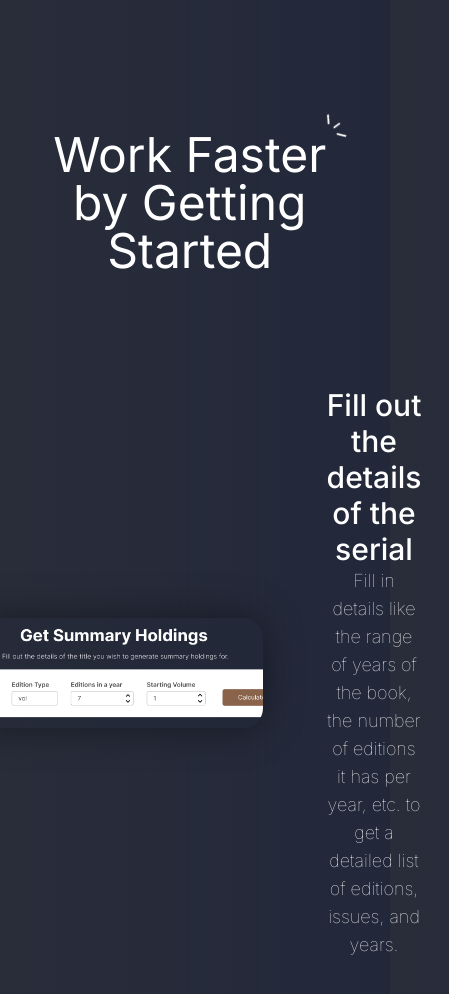
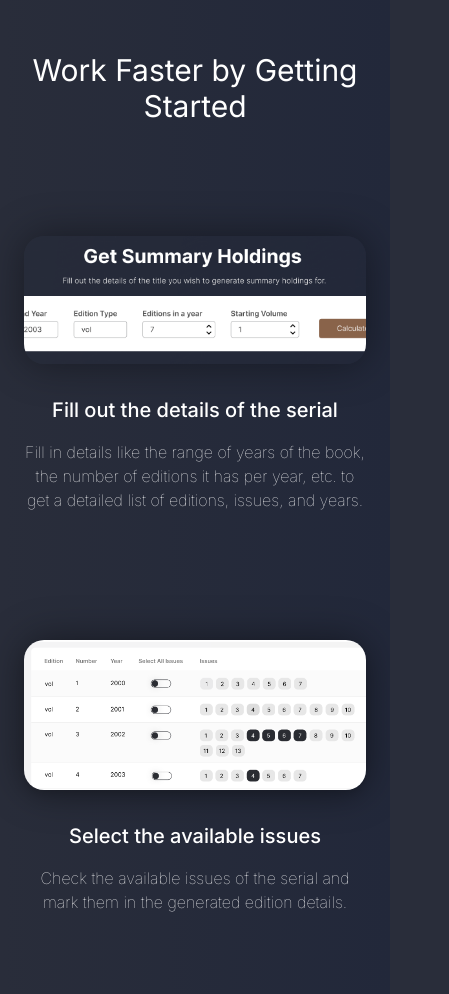
Before and after one commit to jjose14-Jacob-Jose/getSummaryHoldings, a Next.js app: page / in a window 390 px wide. Shown: the part 1000-1994 px from the top of the page, 449 px wide, since content can reach past the window. Built offline with nearby package versions, Linux system fonts and the light colour scheme.

Commit message:
Made Work Faster section responsive. Handled text highlight images for smaller screens. Handled text for smaller screens.

```diff
--- a/src/components/Home.jsx
+++ b/src/components/Home.jsx
@@ -23,8 +23,8 @@ export default function Home() {
     return (
         <div className="items-center align-middle justify-center text-center lg:text-left">
             {/* Hero section */}
-            <div className="p-12 lg:flex xl:gap-8 mx-auto justify-center items-center mb-24">
-                    <div className="lg:w-1/2 xl:w-2/5">
+            <div className="p-6 mobile:p-12 lg:flex xl:gap-8 mx-auto justify-center items-center mb-24">
+                    <div className="lg:w-1/2 2xl:w-2/5">
                         <h1 className={`${styles.headingOne} pb-4`}>Serials Calculations. Simplified.</h1>
                         <p className={`${styles.paraTwo}`}>A free browser based solution that computes summary holdings of books for you.</p>
 
@@ -52,7 +52,7 @@ export default function Home() {
                     <Image
                         src="/landing_illustration.png"
                         alt="Landing page illustration"
-                        width={560}
+                        width={500}
                         height={480}
                         className="mx-auto lg:hidden"
                     />
@@ -62,31 +62,38 @@ export default function Home() {
                 {/* Goodbye to taxing calculations section */}
 
                 {/* Work faster section */}
-                <div className="p-12 mx-auto justify-center items-center pt-28 pb-28">
+                <div className="p-6 mobile:p-12 mx-auto justify-center items-center pt-28 pb-28">
                     <div className="flex mx-auto justify-center">
                         <h2 className={`text-center ${styles.headingTwo}`}>Work Faster by Getting Started</h2>
                         <img
                             src="/text_highlight.png"
                             alt="Text highlight icon"
-                            className="w-[15px] h-[30px] rotate-[140deg] -mt-5"
+                            className="hidden sm:block w-[15px] h-[30px] rotate-[140deg] -mt-5"
                         />
                     </div>
-                    <div className="flex gap-16 align-middle items-center mx-auto justify-center mt-28">
+                    <div className="lg:flex gap-16 align-middle items-center mx-auto justify-center mt-28">
                         <Image
                             src="/tool_inputs.png"
                             alt="App Snapshot - fill out serial details"
                             width={500}
                             height={200}
-                            className="rounded-[20px] shadow-[0px_0px_40px_rgba(0,0,0,0.4)] h-auto"
+                            className="mx-auto mb-8 lg:mb-0 lg:mx-0 rounded-[20px] shadow-[0px_0px_40px_rgba(0,0,0,0.4)] h-auto"
                         />
-                        <div className="w-2/5 align-middle">
-                            <h3 className={`${styles.headingThree}`}>Fill out the details of the serial</h3>
+                        <div className="lg:w-2/5 align-middle">
+                            <h3 className={`${styles.headingThree} mb-4 lg:mb-0`}>Fill out the details of the serial</h3>
                             <p className={`${styles.paraTwo}`}>Fill in details like the range of years of the book, the number of editions it has per year, etc. to get a detailed list of editions, issues, and years.</p>
                         </div>
                     </div>
-                    <div className="flex gap-16 w-fit align-middle items-center mx-auto justify-center my-32">
-                        <div className="w-2/5">
-                            <h3 className={`${styles.headingThree}`}>Select the available issues</h3>
+                    <div className="lg:flex gap-16 w-fit align-middle items-center mx-auto justify-center my-32">
+                        <Image
+                            src="/tool_issue_selection.png"
+                            alt="App Snapshot - select issues"
+                            width={500}
+                            height={200}
+                            className="lg:hidden mx-auto mb-8 lg:mb-0 lg:mx-0 rounded-[20px] shadow-[0px_0px_40px_rgba(0,0,0,0.4)] drop-shadow-lg h-auto"
+                        />
+                        <div className="lg:w-2/5">
+                            <h3 className={`${styles.headingThree} mb-4 lg:mb-0`}>Select the available issues</h3>
                             <p className={`${styles.paraTwo}`}>Check the available issues of the serial and mark them in the generated edition details.</p>
                         </div>
                         <Image
@@ -94,35 +101,35 @@ export default function Home() {
                             alt="App Snapshot - select issues"
                             width={500}
                             height={200}
-                            className="rounded-[20px] shadow-[0px_0px_40px_rgba(0,0,0,0.4)] drop-shadow-lg h-auto"
+                            className="hidden lg:block rounded-[20px] shadow-[0px_0px_40px_rgba(0,0,0,0.4)] drop-shadow-lg h-auto"
                         />
                     </div>
-                    <div className="flex gap-16 align-middle items-center mx-auto justify-center">
+                    <div className="lg:flex gap-16 align-middle items-center mx-auto justify-center">
                         <Image
                             src="/tool_generate_summary.png"
                             alt="App Snapshot - get summary holdings"
                             width={500}
                             height={200}
-                            className="rounded-[20px] shadow-[0px_0px_40px_rgba(0,0,0,0.4)] h-auto"
+                            className="mx-auto mb-8 lg:mb-0 lg:mx-0 rounded-[20px] shadow-[0px_0px_40px_rgba(0,0,0,0.4)] h-auto"
                         />
-                        <div className="w-2/5 align-middle">
-                            <h3 className={`${styles.headingThree}`}>Get summary holdings data</h3>
+                        <div className="lg:w-2/5 align-middle">
+                            <h3 className={`${styles.headingThree} mb-4 lg:mb-0`}>Get summary holdings data</h3>
                             <p className={`${styles.paraTwo}`}>Switch between <span className="inline font-medium">basic</span> and <span className="inline font-medium">detailed</span> views based on your need.</p>
                         </div>
                     </div>
                 </div>
 
                 {/* Features section */}
-                <div className="p-12 mx-auto justify-center items-center bg-[#1E2027] pt-28 pb-28">
+                <div className="p-6 mobile:p-12 mx-auto justify-center items-center bg-[#1E2027] pt-28 pb-28">
                     <div className="w-fit mx-auto justify-center">
                         <h2 className={`${styles.headingTwo} pl-[15px]`}>Explore Additional Features</h2>
                         <img
                             src="/text_highlight.png"
                             alt="Text highlight icon"
-                            className="w-[15px] h-[30px] -rotate-[50deg] -mt-2"
+                            className="hidden sm:block w-[15px] h-[30px] -rotate-[50deg] -mt-2"
                         />
                     </div>
-                    <div className="pt-28">
+                    <div className="pt-12 sm:pt-28">
                         <FeaturesCarousel itemsData={features_list} />
                     </div>
                 </div>
--- a/src/constants/styles.js
+++ b/src/constants/styles.js
@@ -5,10 +5,10 @@
  */
 
 export const styles = {
-    headingOne: 'font-normal text-5xl lg:text-6xl leading-tight',
-    headingTwo: 'font-normal text-5xl',
-    headingThree: 'font-medium text-3xl',
+    headingOne: 'font-normal text-4xl mobile:text-5xl lg:text-6xl leading-tight',
+    headingTwo: 'font-normal text-3xl mobile:text-4xl lg:text-5xl',
+    headingThree: 'font-medium text-xl lg:text-3xl',
     paraOne: 'text-xl font-medium',
-    paraTwo: 'font-thin text-lg',
+    paraTwo: 'font-thin text-base lg:text-lg',
     paraThree: 'font-thin text-sm',
 }
```
